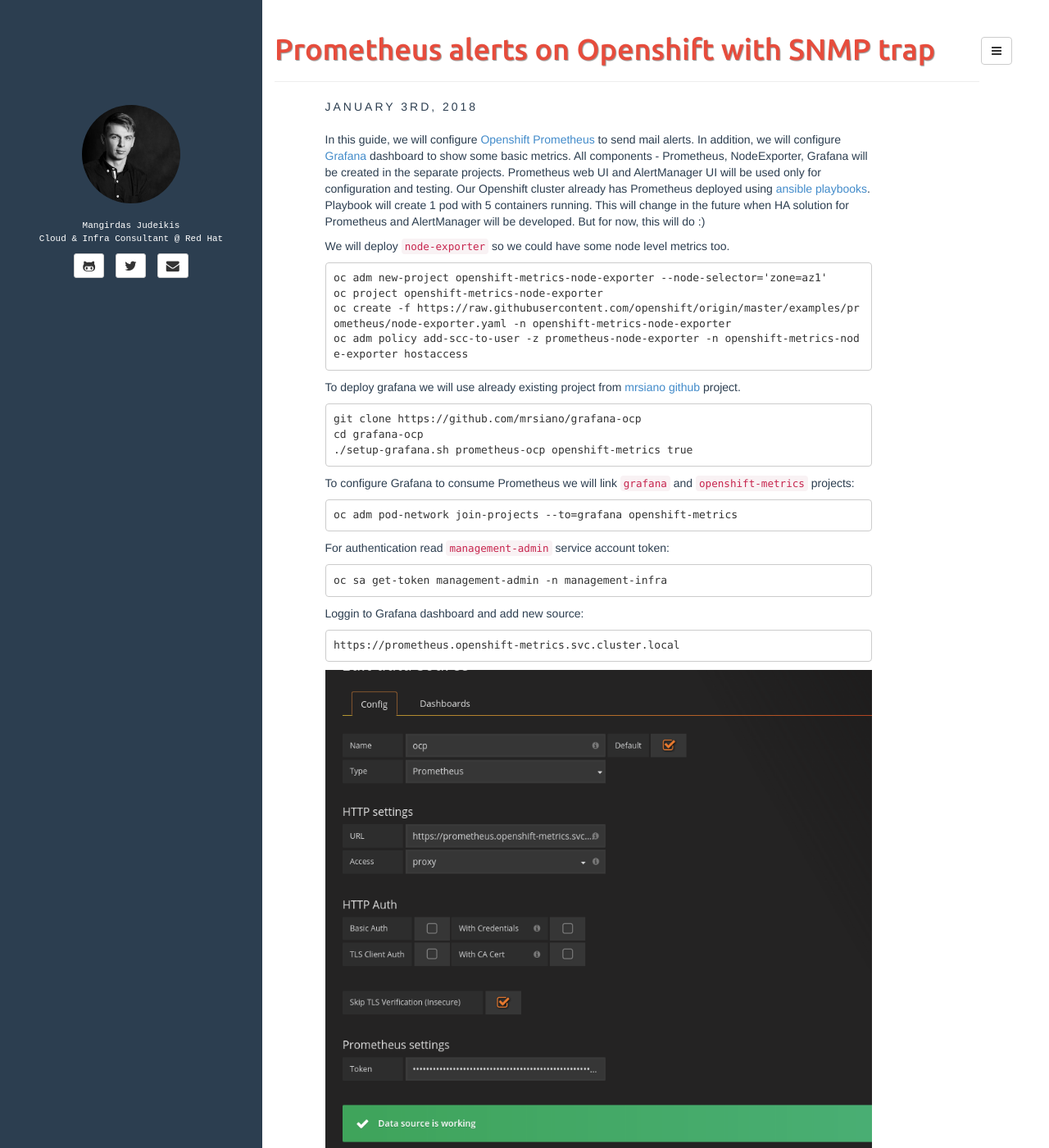
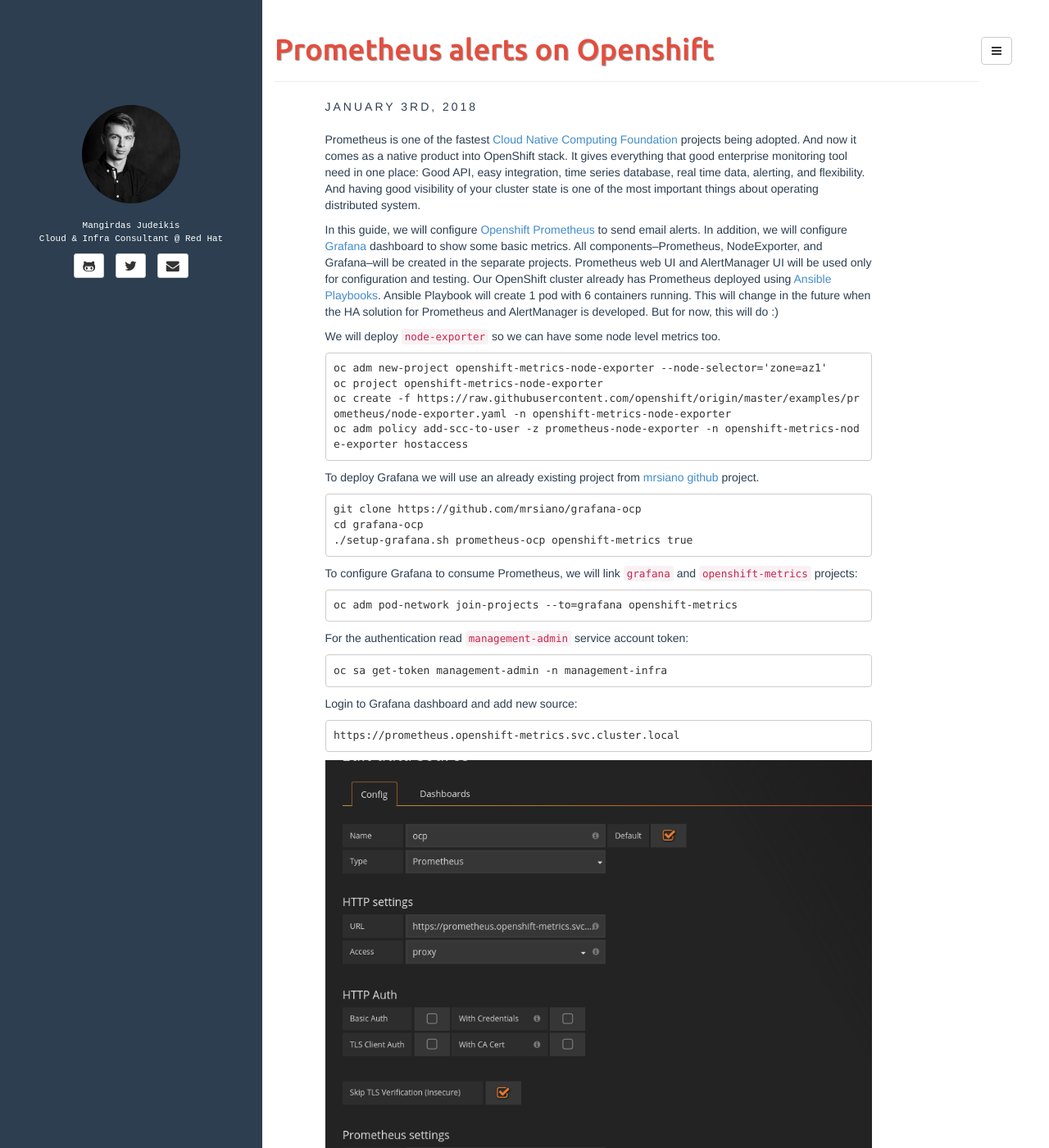
Before and after one commit to mjudeikis/containers.ninja, a Jekyll site: the page built from _posts/2018-01-03-openshift-prometheus-alerts.md, in a window 1280 px wide and 1400 px high. Shown: the whole window at 82% size. Built offline with Jekyll 4.4.1, drawn with Linux system fonts in a browser that asks for light colours; some of the changed text lies outside the part shown.

Commit message:
wrong text :)

````diff
--- a/_posts/2018-01-03-openshift-prometheus-alerts.md
+++ b/_posts/2018-01-03-openshift-prometheus-alerts.md
@@ -1,20 +1,18 @@
 ---
 layout: post
-title: Prometheus alerts on Openshift with SNMP trap
-categories: [Openshift, Cloud, Prometheus, Monitoring, Grafana, SNMP]
+title: Prometheus alerts on Openshift
+categories: [Openshift, Cloud, Prometheus, Monitoring, Grafana]
 tags: [cloud, containers monitoring, openshift, prometheus, grafana, snmp]
-description: How to Configure Prometheus, Grafana, and Openshift to send alerts when triggered via SNMP Trap
+description: How to Configure Prometheus, Grafana, and Openshift to send alerts when triggered
 fullview: false
 ---
 
-In this guide, we will configure [Openshift Prometheus](https://github.com/openshift/prometheus) to send mail alerts.
-In addition, we will configure [Grafana](https://grafana.com/) dashboard to show some basic metrics.
-All components - Prometheus, NodeExporter, Grafana will be created in the separate projects.
-Prometheus web UI and AlertManager UI will be used only for configuration and testing.
-Our Openshift cluster already has Prometheus deployed using [ansible playbooks](openshift-ansible/playbooks/byo/openshift-cluster/openshift-prometheus.yml).
-Playbook will create 1 pod with 5 containers running. This will change in the future when HA solution for Prometheus and AlertManager will be developed. But for now, this will do :)
+Prometheus is one of the fastest [Cloud Native Computing Foundation](https://www.cncf.io/blog/2017/06/28/survey-shows-kubernetes-leading-orchestration-platform/) projects being adopted. And now it comes as a native product into OpenShift stack. It gives everything that good enterprise monitoring tool need in one place: Good API, easy integration, time series database, real time data, alerting, and flexibility. And having good visibility of your cluster state is one of the most important things about operating distributed system.
 
-We will deploy `node-exporter` so we could have some node level metrics too.
+In this guide, we will configure [Openshift Prometheus](https://github.com/openshift/prometheus) to send email alerts. In addition, we will configure [Grafana](https://grafana.com/) dashboard to show some basic metrics. All components--Prometheus, NodeExporter, and Grafana--will be created in the separate projects. Prometheus web UI and AlertManager UI will be used only for configuration and testing. Our OpenShift cluster already has Prometheus deployed using [Ansible Playbooks](https://github.com/openshift/openshift-ansible/tree/master/playbooks/openshift-prometheus).
+Ansible Playbook will create 1 pod with 6 containers running. This will change in the future when the HA solution for Prometheus and AlertManager is developed. But for now, this will do :)
+
+We will deploy `node-exporter` so we can have some node level metrics too.
 
 ```
 oc adm new-project openshift-metrics-node-exporter --node-selector='zone=az1'
@@ -23,7 +21,7 @@
 oc adm policy add-scc-to-user -z prometheus-node-exporter -n openshift-metrics-node-exporter hostaccess
 ```
 
-To deploy grafana we will use already existing project from [mrsiano](https://github.com/mrsiano) [github](https://github.com/mrsiano/grafana-ocp) project.
+To deploy Grafana we will use an already existing project from [mrsiano](https://github.com/mrsiano) [github](https://github.com/mrsiano/grafana-ocp) project.
 
 ```
 git clone https://github.com/mrsiano/grafana-ocp
@@ -31,19 +29,19 @@
 ./setup-grafana.sh prometheus-ocp openshift-metrics true
 ```
 
-To configure Grafana to consume Prometheus we will link `grafana` and `openshift-metrics` projects:
+To configure Grafana to consume Prometheus, we will link `grafana` and `openshift-metrics` projects:
 
 ```
 oc adm pod-network join-projects --to=grafana openshift-metrics
 ```
 
-For authentication read `management-admin` service account token:
+For the authentication read `management-admin` service account token:
 
 ```
 oc sa get-token management-admin -n management-infra
 ```
 
-Loggin to Grafana dashboard and add new source:
+Login to Grafana dashboard and add new source:
 
 ```
 https://prometheus.openshift-metrics.svc.cluster.local
@@ -51,84 +49,83 @@
 
 ![picture]({{ "/assets/media/prometheus/2018-01-03 17-10-23.png" | absolute_url }})
 
-Example queries were taken from [openshift git repository](https://github.com/openshift/origin/tree/master/examples/prometheus))
+Example queries were taken from [OpensShift Git repository](https://github.com/openshift/origin/tree/master/examples/prometheus))
 
-For Cluster memory: `sum(container_memory_rss) / sum(machine_memory_bytes)`
+For cluster memory: `sum(container_memory_rss) / sum(machine_memory_bytes)`
 
-For Changes in the cluster: `sum(changes(container_start_time_seconds[10m]))`
+For changes in the cluster: `sum(changes(container_start_time_seconds[10m]))`
 
 For API calls: `sum(apiserver_request_count{verb=~"POST|PUT|DELETE|PATCH"}[5m])` and `sum(apiserver_request_count{verb=~"GET|LIST|WATCH"}[5m])`
 
 ![picture]({{ "/assets/media/prometheus/2018-01-03 17-28-32.png" | absolute_url }})
 
-Next, we will configure alerts and mail client. For mail message, I will use [mailjet.com](https://app.mailjet.com) as it gives an easy way to send mail via SMTP.
+Next, we will configure the alerts and mail client. For mail messages, I will use [mailjet.com](https://app.mailjet.com) as it gives an easy way to send mail via SMTP.
 
-Now the alert manager is not exposed to outside world, so we will expose it temporarily, so we could see alerts being generated.
+Now the alert manager is not exposed to outside world, so we will expose it temporarily, in order to see alerts being generated.
 
 ```
 cat <<EOF | oc create -n openshift-metrics -f -
 apiVersion: v1
 kind: Service
 metadata:
-  labels:
-    name: alertmanager
-  name: alertmanager
-  namespace: openshift-metrics
+ labels:
+   name: alertmanager
+ name: alertmanager
+ namespace: openshift-metrics
 spec:
-  ports:
-  - port: 8080
-    protocol: TCP
-    targetPort: 9093
-  selector:
-    app: prometheus
-  sessionAffinity: None
-  type: ClusterIP
+ ports:
+ - port: 8080
+   protocol: TCP
+   targetPort: 9093
+ selector:
+   app: prometheus
+ sessionAffinity: None
+ type: ClusterIP
 status:
-  loadBalancer: {}
+ loadBalancer: {}
 EOF
-
 
 oc expose service alertmanager -n openshift-metrics
 route="$(oc get routes -n openshift-metrics alertmanager --template='{{ .spec.host }}')"
 echo "Try accessing $route"
 ```
 
-We need to modify Prometheus configMap to have our new rules for alerts. We execute `oc edit cm prometheus` and add this:
+We need to modify Prometheus configMap to enable our new rules for alerts. We execute `oc edit cm prometheus` and add this:
 ```
 prometheus.rules: |
-    groups:
-    - name: example-rules
-      interval: 30s # defaults to global interval
-      rules:
-      - alert: "Node Down"
-        expr: up{job="kubernetes-nodes"} == 0
-        annotations:
-          miqTarget: "ContainerNode"
-          severity: "ERROR"
-          url: "https://www.example.com/node_down_fixing_instructions"
-          message: "Node {{$labels.instance}} is down"
-      - alert: "Too Many Pods"
-        expr: sum(kubelet_running_pod_count) > 15
-        annotations:
-          miqTarget: "ExtManagementSystem"
-          severity: "ERROR"
-          url: "https://www.example.com/too_many_pods_fixing_instructions"
-          message: "Too many running pods"
-      - alert: "Node CPU Usage"
-        expr: (100 - (avg by (instance) (irate(node_cpu{app="prometheus-node-exporter",mode="idle"}[5m])) * 100)) > 3
-        for: 30s
-        labels:
-          severity: "ERROR"
-        annotations:
-          miqTarget: "ExtManagementSystem"
-          severity: "ERROR"
-          url: "https://www.example.com/too_many_pods_fixing_instructions"
-          message: "{{$labels.instance}}: CPU usage is above 4% (current value is: {{ $value }})"
+   groups:
+   - name: example-rules
+     interval: 30s # defaults to global interval
+     rules:
+     - alert: "Node Down"
+       expr: up{job="kubernetes-nodes"} == 0
+       annotations:
+         miqTarget: "ContainerNode"
+         severity: "ERROR"
+         url: "https://www.example.com/node_down_fixing_instructions"
+         message: "Node {{$labels.instance}} is down"
+     - alert: "Too Many Pods"
+       expr: sum(kubelet_running_pod_count) > 15
+       annotations:
+         miqTarget: "ExtManagementSystem"
+         severity: "ERROR"
+         url: "https://www.example.com/too_many_pods_fixing_instructions"
+         message: "Too many running pods"
+     - alert: "Node CPU Usage"
+       expr: (100 - (avg by (instance) (irate(node_cpu{app="prometheus-node-exporter",mode="idle"}[5m])) * 100)) > 3
+       for: 30s
+       labels:
+         severity: "ERROR"
+       annotations:
+         miqTarget: "ExtManagementSystem"
+         severity: "ERROR"
+         url: "https://www.example.com/too_many_pods_fixing_instructions"
+         message: "{{$labels.instance}}: CPU usage is above 4% (current value is: {{ $value }})"
 ```
 
-This will alert on running pods count, CPU usage and node is down.
+This will create an alert on running pods count, CPU usage, and if the node is down.
 
-We can check same data in Prometheus webUI:`(100 - (avg by (instance) (irate(node_cpu{app="prometheus-node-exporter",mode="idle"}[5m])) * 100)) > 4` and `sum(kubelet_running_pod_count)`
+We can check the same data in the Prometheus web UI:`(100 - (avg by (instance) (irate(node_cpu{app="prometheus-node-exporter",mode="idle"}[5m])) * 100)) > 4` and `sum(kubelet_running_pod_count)`
 
 Now we will configure our mail client for the alert manager.
 Edit configMap `oc edit cm prometheus-alerts` and modify it to look like this:
@@ -136,42 +133,42 @@
 ```
 apiVersion: v1
 data:
-  alertmanager.yml: |
-    global:
-      smtp_smarthost: 'in-v3.mailjet.com:25'
-      smtp_from: 'xxxx@gmail.com'
-      smtp_auth_username: 'xxxxx'
-      smtp_auth_password: 'xxxxx'
-    # The root route on which each incoming alert enters.
-    route:
-      # default route if none match
-      receiver: all
+ alertmanager.yml: |
+   global:
+     smtp_smarthost: 'in-v3.mailjet.com:25'
+     smtp_from: 'xxxx@gmail.com'
+     smtp_auth_username: 'xxxxx'
+     smtp_auth_password: 'xxxxx'
+   # The root route on which each incoming alert enters.
+   route:
+     # default route if none match
+     receiver: all
 
-      # The labels by which incoming alerts are grouped together. For example,
-      # multiple alerts coming in for cluster=A and alertname=LatencyHigh would
-      # be batched into a single group.
-      # TODO:
-      group_by: []
+     # The labels by which incoming alerts are grouped together. For example,
+     # multiple alerts coming in for cluster=A and alertname=LatencyHigh would
+     # be batched into a single group.
+     # TODO:
+     group_by: []
 
-      # All the above attributes are inherited by all child routes and can
-      # overwritten on each.
+     # All the above attributes are inherited by all child routes and can
+     # overwritten on each.
 
-    receivers:
-    - name: alert-buffer-wh
-      webhook_configs:
-      - url: http://localhost:9099/topics/alerts
-    - name: mail
-      email_configs:
-      - to: "info@containers.ninja"
-    - name: all
-      email_configs:
-      - to: "info@containers.ninja"
-      webhook_configs:
-      - url: http://localhost:9099/topics/alerts
+   receivers:
+   - name: alert-buffer-wh
+     webhook_configs:
+     - url: http://localhost:9099/topics/alerts
+   - name: mail
+     email_configs:
+     - to: "info@containers.ninja"
+   - name: all
+     email_configs:
+     - to: "info@containers.ninja"
+     webhook_configs:
+     - url: http://localhost:9099/topics/alerts
 kind: ConfigMap
 metadata:
-  creationTimestamp: null
-  name: prometheus-alerts
+ creationTimestamp: null
+ name: prometheus-alerts
 ```
 
 This will send alert to both backends, so they will be available via API of the `alert-buffer` and `mail`.
@@ -179,66 +176,7 @@
 alert buffer api `https://alerts-openshift-metrics.apps.34.229.160.53.xip.io/topics/alerts` shows alerts being triggered:
 ![picture]({{ "/assets/media/prometheus/2018-01-04 13-39-21.png" | absolute_url }})
 
-And after few seconds emails start coming throuth:
+And after few seconds emails start coming through:
 ![picture]({{ "/assets/media/prometheus/2018-01-04 14-29-41.png" | absolute_url }})
 
-
-
-
-NOTES for gmail:
-
-1. Create account in our org.
-2. get smtp server smtp.gmail.com:58
-
-- to: aos-devel@redhat.com
-    from: aos-alerts@redhat.com
-    smarthost: smtp.gmail.com:587
-    auth_username: "aos-alerts@redhat.com"
-    auth_identity: "$GMAIL_
-
-    Enable Gmail API in Developers
-
-    907835609976-p4bmk630cjggfupmt4ppuhfnmn7v89gn.apps.googleusercontent.com
-
-    TbEIjcNdxqo-wPZKxOywPmYE
-
-apiVersion: v1
-data:
-  alertmanager.yml: |
-    global:
-    # The root route on which each incoming alert enters.
-        smtp_smarthost: 'smtp-relay.gmail.com:587'
-        smtp_from: 'mangirdas@judeikis.lt'
-        smtp_auth_username: 'mangirdas@judeikis.lt'
-        smtp_auth_password: 'gbolllinxjaovpvx'
-    route:
-      # default route if none match
-      receiver: all
-
-      # The labels by which incoming alerts are grouped together. For example,
-      # multiple alerts coming in for cluster=A and alertname=LatencyHigh would
-      # be batched into a single group.
-      # TODO:
-      group_by: []
-
-      # All the above attributes are inherited by all child routes and can
-      # overwritten on each.
-
-    receivers:
-    - name: alert-buffer-wh
-      webhook_configs:
-      - url: http://localhost:9099/topics/alerts
-    - name: mail
-      email_configs:
-      - to: "mangirdas@judeikis.lt"
-    - name: all
-      email_configs:
-      - to: "mangirdas@judeikis.lt"
-      webhook_configs:
-      - url: http://localhost:9099/topics/alerts
-kind: ConfigMap
-metadata:
-  annotations:
-    openshift.io/generated-by: OpenShiftNewApp
-  creationTimestamp: null
-  name: alertmanager
+It is early stage for Prometheus in Openshift. But even with current configuration the value it brings to the platform is huge. Having real time monitoring with close to real time alerts is the key to the success when operating distributed system. If this didn’t convinced you yet about importance of real time alerting, more arguments can be found in the [Alerting from Time-Series Data](https://landing.google.com/sre/book/chapters/practical-alerting.html) blog post from our friends at Google.
````
